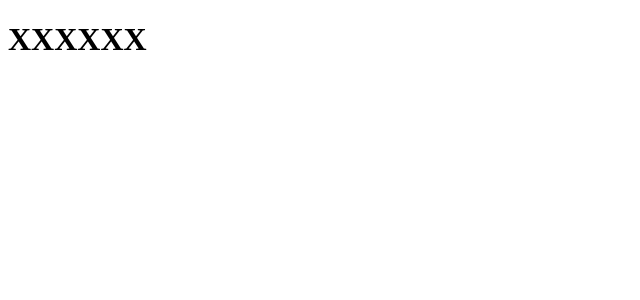
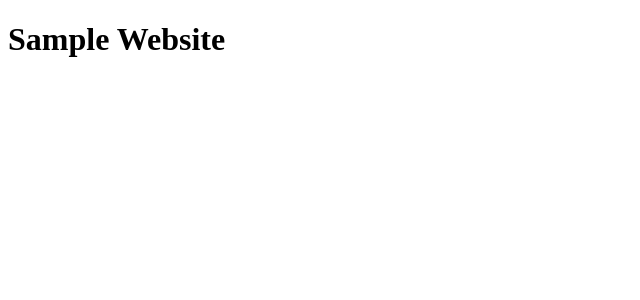
Before and after one commit to robinnaik/website, a React (Create React App) app: page / in a window 1280 px wide. Shown: the top 300 px of the page, without its empty margins (0-640 px from the left). Built offline with nearby package versions, Linux system fonts and the light colour scheme.

Commit message:
Checking CICD

```diff
--- a/src/App.js
+++ b/src/App.js
@@ -1,6 +1,6 @@
 const App = () => {
   return (
-    <h1>XXXXXX</h1>
+    <h1>Sample Website</h1>
   );
 }
 
```
